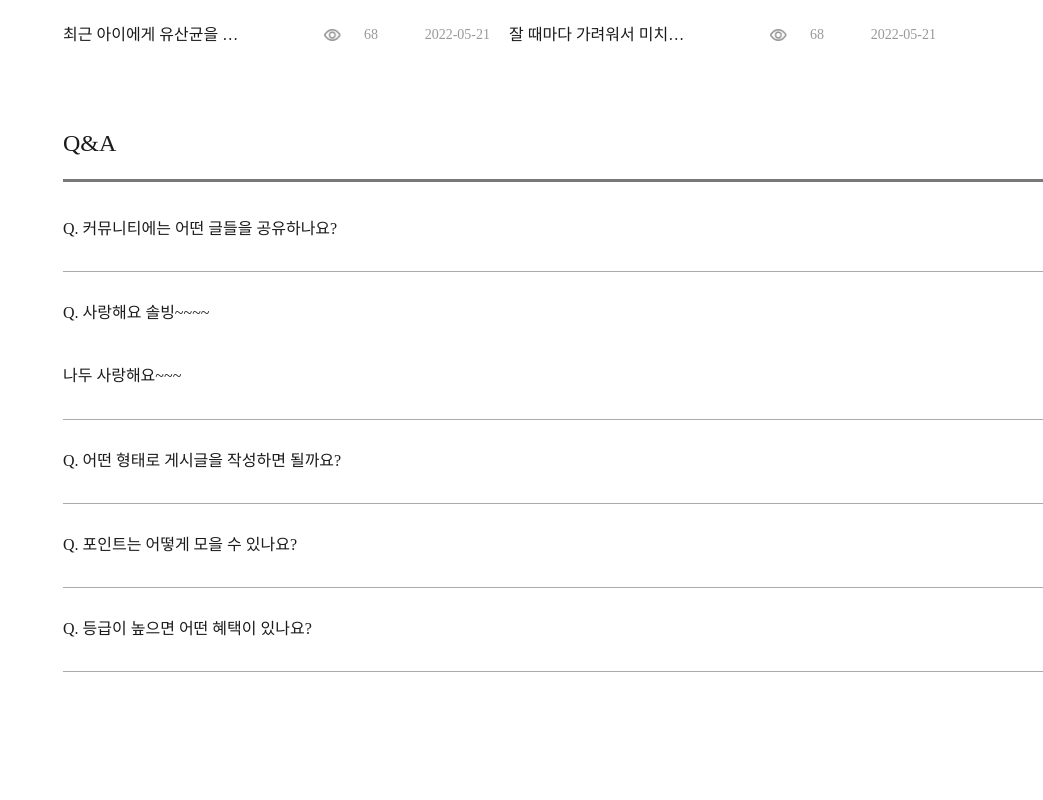
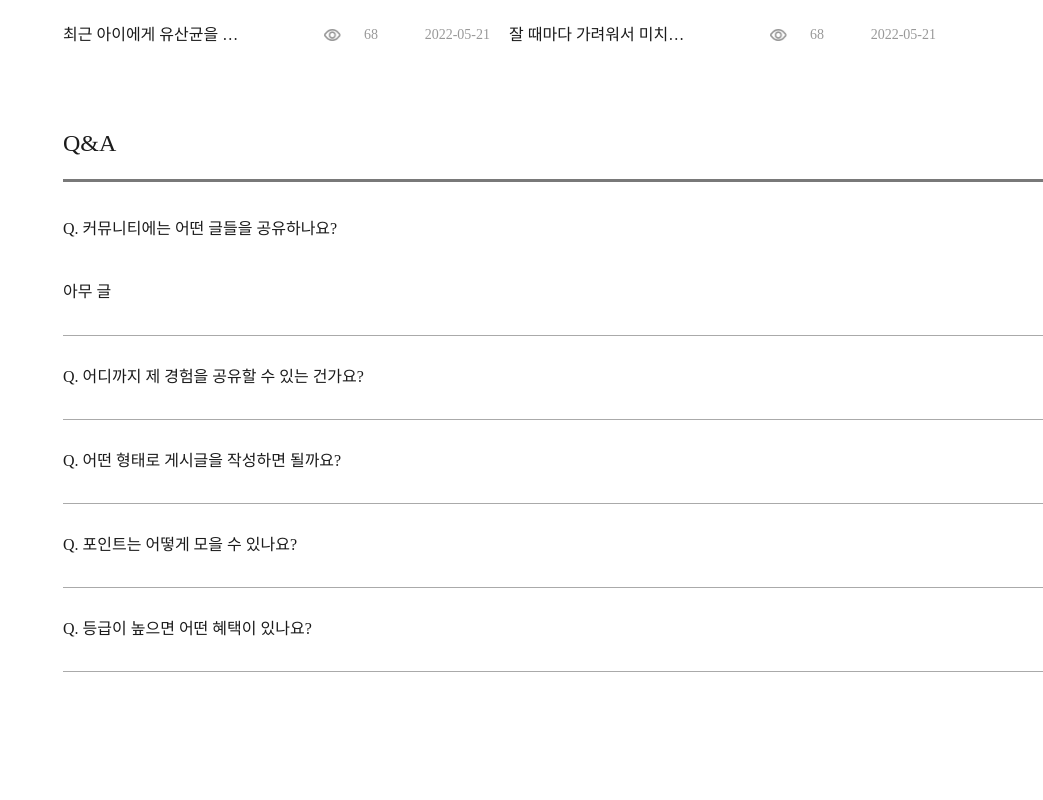
Before and after one commit to ceos15th-AllG/weato-client, a Next.js app: page /community in a window 1280 px wide. Shown: the part 860-1660 px from the top of the page, without its empty margins (237-1280 px from the left). Built offline with nearby package versions, Linux system fonts and the light colour scheme; a web font is replaced by a local one.

Commit message:
:sparkles: feat: 커뮤니티 홈 페이지 하단 QnA 펼치기 기능 구현
useState로 전달받은 active 값으로 조건 부 렌더링 수행

```diff
--- a/src/components/community/QnA.jsx
+++ b/src/components/community/QnA.jsx
@@ -1,6 +1,6 @@
 import styled from '@emotion/styled';
 
-import { useState } from 'react';
+import { useEffect, useState } from 'react';
 
 import BoardHeader from './BoardHeader';
 
@@ -64,68 +64,73 @@ const Answer = styled.span`
 `;
 
 const QnA = () => {
-  const { qnaActive, setQnaActive } = useState([
-    true,
-    false,
-    false,
-    false,
-    true,
-  ]);
-  const qnas = [
+  const [qnas, setQnas] = useState([
     {
+      id: 0,
       question: '커뮤니티에는 어떤 글들을 공유하나요?',
       answer: '아무 글',
+      active: true,
+    },
+    {
+      id: 1,
+      question: '어디까지 제 경험을 공유할 수 있는 건가요?',
+      answer: '전부 ㄱ',
       active: false,
     },
     {
-      question: '어디까지 제 경험을 공유할 수 있는 건가요?',
-      answer: '전부 ㄱ',
-      active: true,
-    },
-    {
+      id: 2,
       question: '어떤 형태로 게시글을 작성하면 될까요?',
       answer: '맘대로',
       active: false,
     },
     {
+      id: 3,
       question: '포인트는 어떻게 모을 수 있나요?',
       answer: '열심히',
       active: false,
     },
     {
+      id: 4,
       question: '등급이 높으면 어떤 혜택이 있나요?',
       answer: '질문',
       active: false,
     },
-  ];
+  ]);
 
-  console.log('변수의 상태', qnaActive);
+  const toggleActive = (id) => {
+    setQnas(
+      qnas.map((qna) =>
+        // qna.index === index ? { ...qna, active: !qna.active } : qna
+        qna.id === id ? { ...qna, active: !qna.active } : qna
+      )
+    );
+  };
 
   return (
     <Layout>
       <BoardHeader title={'Q&A'} />
 
-      {qnas.map(({ question, answer, active, index }) =>
+      {qnas.map(({ id, question, answer, active }) =>
         active ? (
-          <>
-            <MenuOpened key={index}>
-              <Question>Q. 사랑해요 솔빙~~~~</Question>
+          <div key={id}>
+            <MenuOpened>
+              <Question>Q. {question}</Question>
               <BtnMore
-                onClick={(event) => {
-                  alert(event);
+                onClick={() => {
+                  toggleActive(id);
                 }}
               >
                 ^ v ^
               </BtnMore>
             </MenuOpened>
-            <Answer>나두 사랑해요~~~</Answer>
-          </>
+            <Answer>{answer}</Answer>
+          </div>
         ) : (
-          <MenuClosed key={index}>
+          <MenuClosed key={id}>
             <Question>Q. {question}</Question>
             <BtnMore
-              onClick={(event) => {
-                alert(event);
+              onClick={() => {
+                toggleActive(id);
               }}
             >
               답변 보기 &#xE001;
```
